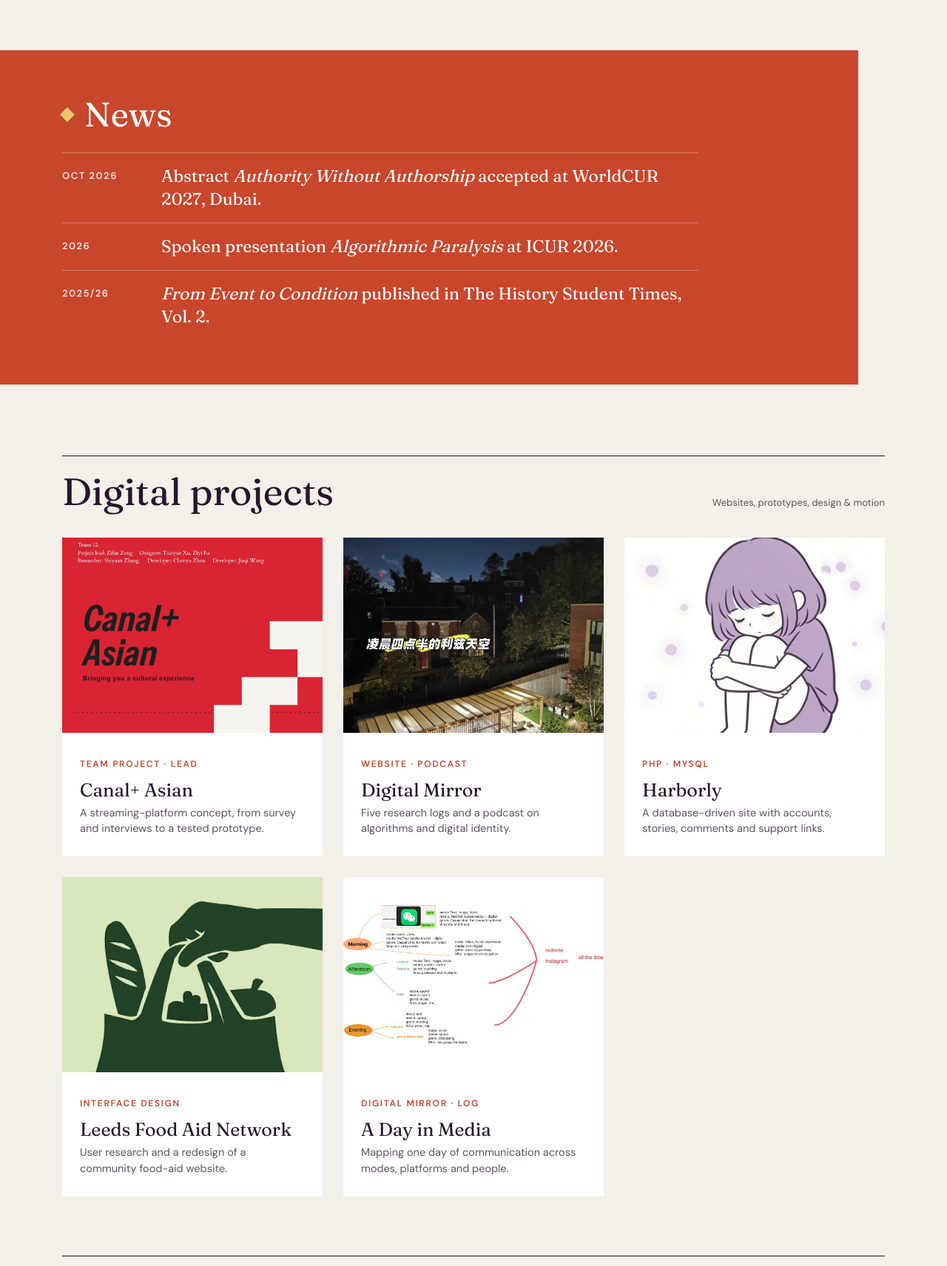
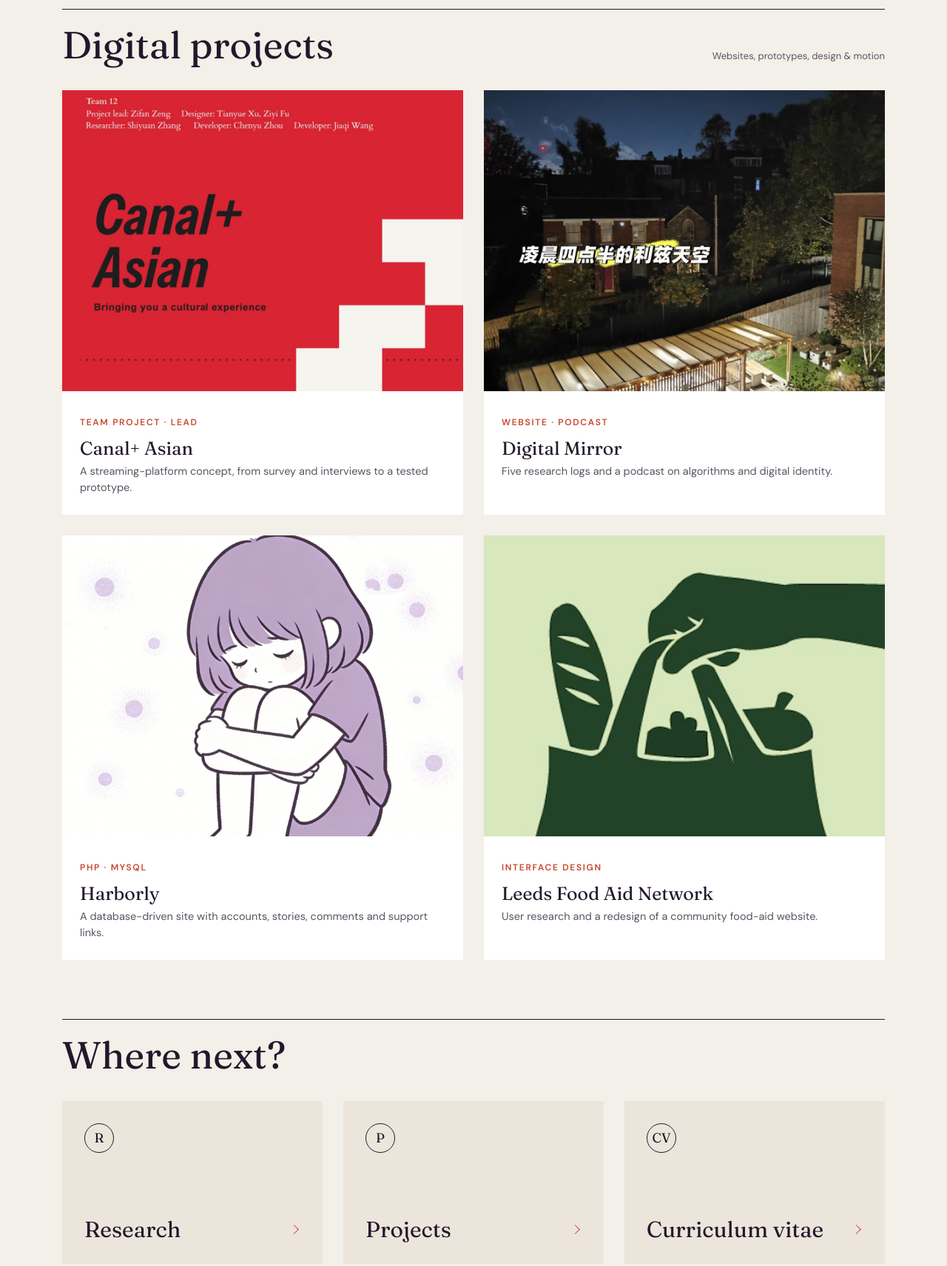
Before and after one commit to zifan118/zifan118.github.io, a plain HTML site: page index.html in a window 1280 px wide. Shown: the part 2440-4152 px from the top of the page at 74% size. Drawn offline with Linux system fonts and the light colour scheme.

Commit message:
Add files via upload

```diff
--- a/index.html
+++ b/index.html
@@ -140,7 +140,7 @@
 .news p em{font-style:italic}
 
 /* ---------- tiles ---------- */
-.tiles{display:grid;grid-template-columns:repeat(3,1fr);gap:28px;margin-top:36px}
+.tiles{display:grid;grid-template-columns:repeat(2,1fr);gap:28px;margin-top:36px}
 .tile{position:relative;display:block;text-decoration:none;background:var(--white);overflow:hidden}
 .tile .ti{aspect-ratio:4/3;overflow:hidden;background:var(--paper-2)}
 .tile .ti img{width:100%;height:100%;object-fit:cover;transition:transform 1s var(--ease)}
@@ -241,7 +241,7 @@
     <ul class="meta-links">
       <li><a href="cv/"><i></i><span class="lbl">CV</span></a></li>
       <li><a href="https://github.com/zifan118"><i></i><span class="lbl">GitHub</span></a></li>
-      <li><a href="#contact"><i></i><span class="lbl">Contact</span></a></li>
+      <li><a href="mailto:zengzifan2024@163.com"><i></i><span class="lbl">Contact</span></a></li>
     </ul>
   </div>
 
@@ -253,7 +253,7 @@
       <a href="#about"><span class="t">About me</span></a>
       <a href="#research"><span class="t">Research interests</span><span class="d">Platforms, digital identity, invisible labour</span></a>
       <a href="cv/"><span class="t">CV</span></a>
-      <a href="#contact"><span class="t">Get in touch</span></a>
+      <a href="mailto:zengzifan2024@163.com"><span class="t">Get in touch</span></a>
     </div>
 
     <div class="sub" data-name="research">
@@ -347,17 +347,6 @@
     </article>
   </section>
 
-  <section class="band rv" aria-labelledby="news-h">
-    <div class="inner">
-      <h2 id="news-h">News</h2>
-      <ul class="news">
-        <li><time>Oct 2026</time><p>Abstract <em>Authority Without Authorship</em> accepted at WorldCUR 2027, Dubai.</p></li>
-        <li><time>2026</time><p>Spoken presentation <em>Algorithmic Paralysis</em> at ICUR 2026.</p></li>
-        <li><time>2025/26</time><p><em>From Event to Condition</em> published in The History Student Times, Vol. 2.</p></li>
-      </ul>
-    </div>
-  </section>
-
   <section class="wrap" id="projects">
     <div class="section-head rv"><h2>Digital projects</h2><span>Websites, prototypes, design &amp; motion</span></div>
     <div class="tiles">
@@ -376,10 +365,6 @@
       <a class="tile rv" href="projects/food-aid-redesign/">
         <div class="ti"><img src="assets/img/food-aid.jpg" alt="Illustration of a full shopping bag from the Leeds Food Aid Network redesign" loading="lazy" style="background:#d8e9c0"></div>
         <div class="tb"><small>Interface design</small><h4>Leeds Food Aid Network</h4><p>User research and a redesign of a community food-aid website.</p></div>
-      </a>
-      <a class="tile rv" href="projects/digital-mirror/">
-        <div class="ti"><img src="assets/img/digital-mirror-map.jpg" alt="Mind map of a day's media use across platforms" loading="lazy" style="object-fit:contain;background:#fff"></div>
-        <div class="tb"><small>Digital Mirror · Log</small><h4>A Day in Media</h4><p>Mapping one day of communication across modes, platforms and people.</p></div>
       </a>
     </div>
   </section>
```
Also changed, not shown: cv/index.html (+10 -3 lines).
